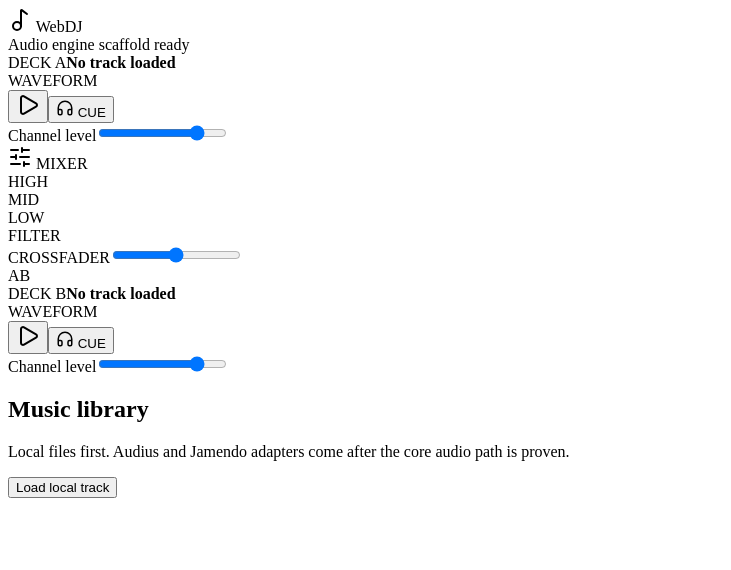
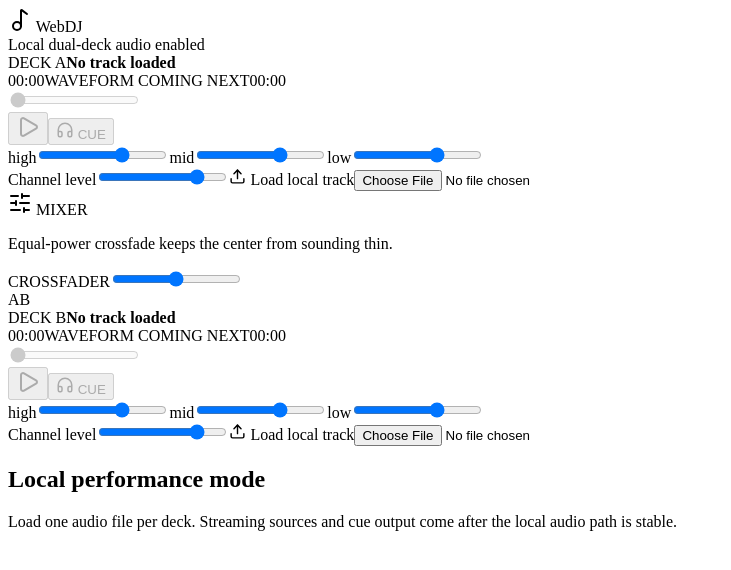
Before and after one commit to ShurexBRT/WebDJ, a React (Vite) app: page / in a window 1280 px wide. Shown: the top 570 px of the page, without its empty margins (0-731 px from the left). Built offline with nearby package versions, Linux system fonts and the light colour scheme; the HTML template or start-up script is replaced by a standard one.

Commit message:
Connect local files to dual-deck audio engine

```diff
--- a/src/App.tsx
+++ b/src/App.tsx
@@ -1,27 +1,134 @@
-import { Headphones, Music2, Play, Pause, SlidersHorizontal } from 'lucide-react'
-import { useMixerStore } from './state/mixerStore'
+import { Headphones, Music2, Pause, Play, SlidersHorizontal, Upload } from 'lucide-react'
+import { getAudioEngine } from './audio/AudioEngine'
+import { useMixerStore, type DeckId } from './state/mixerStore'
 
-function Deck({ side }: { side: 'A' | 'B' }) {
+const formatTime = (seconds: number) => {
+  if (!Number.isFinite(seconds)) return '00:00'
+  const minutes = Math.floor(seconds / 60)
+  const remainder = Math.floor(seconds % 60)
+  return `${minutes.toString().padStart(2, '0')}:${remainder.toString().padStart(2, '0')}`
+}
+
+function Deck({ side }: { side: DeckId }) {
   const deck = useMixerStore((state) => state.decks[side])
-  const togglePlay = useMixerStore((state) => state.togglePlay)
+  const loadTrack = useMixerStore((state) => state.loadTrack)
+  const setPlaying = useMixerStore((state) => state.setPlaying)
   const setVolume = useMixerStore((state) => state.setDeckVolume)
+  const setDeckTime = useMixerStore((state) => state.setDeckTime)
+  const setDeckEq = useMixerStore((state) => state.setDeckEq)
+
+  const handleFile = async (file?: File) => {
+    if (!file) return
+    loadTrack(side, file.name)
+    const engine = getAudioEngine()
+    engine.setDeckVolume(side, deck.volume)
+    await engine.loadFile(side, file, {
+      onTimeUpdate: (currentTime, duration) => setDeckTime(side, currentTime, duration),
+      onEnded: () => setPlaying(side, false),
+    })
+  }
+
+  const togglePlayback = async () => {
+    if (!deck.trackName) return
+    const engine = getAudioEngine()
+    if (deck.isPlaying) {
+      engine.pause(side)
+      setPlaying(side, false)
+    } else {
+      await engine.play(side)
+      setPlaying(side, true)
+    }
+  }
+
+  const changeEq = (band: 'low' | 'mid' | 'high', value: number) => {
+    setDeckEq(side, band, value)
+    getAudioEngine().setEq(side, band, value)
+  }
 
   return (
-    <section className={`deck deck-${side.toLowerCase()}`}>
+    <section className={`deck deck-${side.toLowerCase()}`} data-testid={`deck-${side}`}>
       <div className="deck-heading">
         <span>DECK {side}</span>
         <strong>{deck.trackName ?? 'No track loaded'}</strong>
       </div>
-      <div className="waveform-placeholder">WAVEFORM</div>
+
+      <div className="waveform-placeholder">
+        <span>{formatTime(deck.currentTime)}</span>
+        <span>WAVEFORM COMING NEXT</span>
+        <span>{formatTime(deck.duration)}</span>
+      </div>
+
+      <input
+        aria-label={`Seek deck ${side}`}
+        type="range"
+        min="0"
+        max={Math.max(deck.duration, 0)}
+        step="0.1"
+        value={Math.min(deck.currentTime, deck.duration || 0)}
+        disabled={!deck.duration}
+        onChange={(event) => {
+          const value = Number(event.target.value)
+          getAudioEngine().seek(side, value)
+          setDeckTime(side, value)
+        }}
+      />
+
       <div className="transport">
-        <button className="transport-button" onClick={() => togglePlay(side)} aria-label={`${deck.isPlaying ? 'Pause' : 'Play'} deck ${side}`}>
+        <button
+          className="transport-button"
+          onClick={togglePlayback}
+          disabled={!deck.trackName}
+          aria-label={`${deck.isPlaying ? 'Pause' : 'Play'} deck ${side}`}
+        >
           {deck.isPlaying ? <Pause /> : <Play />}
         </button>
-        <button className="cue-button"><Headphones size={18} /> CUE</button>
+        <button className="cue-button" disabled title="Cue routing is the next audio milestone">
+          <Headphones size={18} /> CUE
+        </button>
       </div>
+
+      <div className="deck-controls">
+        {(['high', 'mid', 'low'] as const).map((band) => (
+          <label className="control-row compact" key={band}>
+            <span>{band}</span>
+            <input
+              aria-label={`${band} EQ deck ${side}`}
+              type="range"
+              min="-24"
+              max="12"
+              step="1"
+              value={deck[band]}
+              onChange={(event) => changeEq(band, Number(event.target.value))}
+            />
+          </label>
+        ))}
+      </div>
+
       <label className="control-row">
         <span>Channel level</span>
-        <input type="range" min="0" max="1" step="0.01" value={deck.volume} onChange={(event) => setVolume(side, Number(event.target.value))} />
+        <input
+          aria-label={`Channel level deck ${side}`}
+          type="range"
+          min="0"
+          max="1"
+          step="0.01"
+          value={deck.volume}
+          onChange={(event) => {
+            const value = Number(event.target.value)
+            setVolume(side, value)
+            getAudioEngine().setDeckVolume(side, value)
+          }}
+        />
+      </label>
+
+      <label className="load-track-button">
+        <Upload size={17} /> Load local track
+        <input
+          data-testid={`file-input-${side}`}
+          type="file"
+          accept="audio/*"
+          onChange={(event) => handleFile(event.target.files?.[0])}
+        />
       </label>
     </section>
   )
@@ -35,19 +142,29 @@ function App() {
     <main className="app-shell">
       <header className="topbar">
         <div className="brand"><Music2 /> <span>WebDJ</span></div>
-        <div className="status"><span className="status-dot" /> Audio engine scaffold ready</div>
+        <div className="status"><span className="status-dot" /> Local dual-deck audio enabled</div>
       </header>
 
       <div className="workspace">
         <Deck side="A" />
         <section className="mixer">
           <div className="mixer-title"><SlidersHorizontal /> MIXER</div>
-          <div className="eq-grid">
-            {['HIGH', 'MID', 'LOW', 'FILTER'].map((label) => <div className="knob" key={label}><span>{label}</span><div className="knob-face" /></div>)}
-          </div>
+          <p className="mixer-copy">Equal-power crossfade keeps the center from sounding thin.</p>
           <label className="crossfader">
             <span>CROSSFADER</span>
-            <input type="range" min="-1" max="1" step="0.01" value={crossfader} onChange={(event) => setCrossfader(Number(event.target.value))} />
+            <input
+              aria-label="Crossfader"
+              type="range"
+              min="-1"
+              max="1"
+              step="0.01"
+              value={crossfader}
+              onChange={(event) => {
+                const value = Number(event.target.value)
+                setCrossfader(value)
+                getAudioEngine().setCrossfader(value)
+              }}
+            />
             <div className="cross-labels"><span>A</span><span>B</span></div>
           </label>
         </section>
@@ -56,10 +173,9 @@ function App() {
 
       <section className="library">
         <div>
-          <h2>Music library</h2>
-          <p>Local files first. Audius and Jamendo adapters come after the core audio path is proven.</p>
+          <h2>Local performance mode</h2>
+          <p>Load one audio file per deck. Streaming sources and cue output come after the local audio path is stable.</p>
         </div>
-        <button>Load local track</button>
       </section>
     </main>
   )
```
